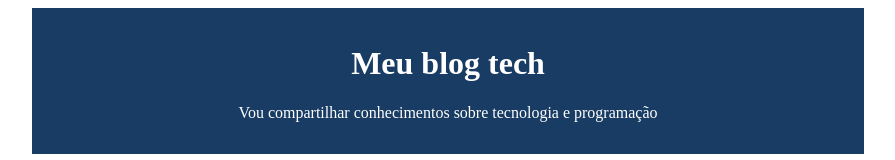
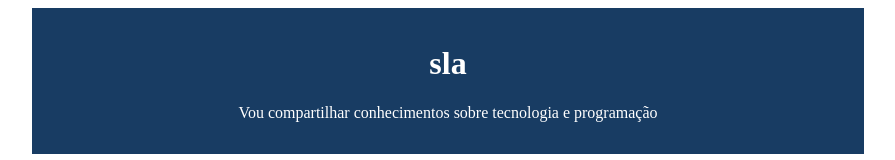
Before and after one commit to kaueyona-commits/Kau-, a plain HTML site: page index.html in a window 1280 px wide. Shown: the top 160 px of the page, without its empty margins (192-1087 px from the left). Drawn offline with Linux system fonts and the light colour scheme.

Commit message:
mudei codigo meu blog tech

```diff
--- a/index.html
+++ b/index.html
@@ -39,7 +39,7 @@
 
 <body>
     <header>
-        <h1>Meu blog tech</h1>
+        <h1>sla</h1>
         <p>Vou compartilhar conhecimentos sobre tecnologia e programação</p>
     </header>
     <main>
```
